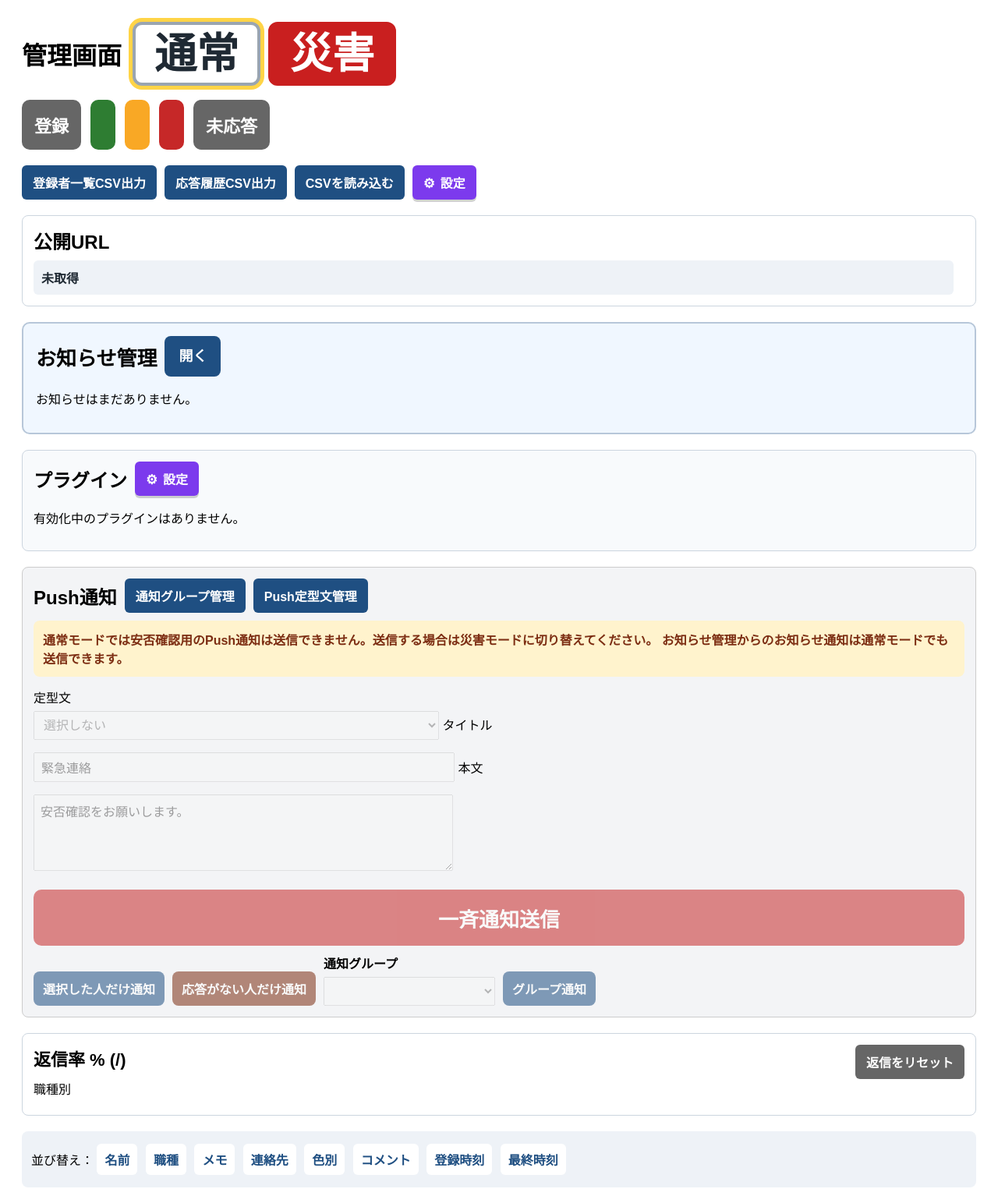
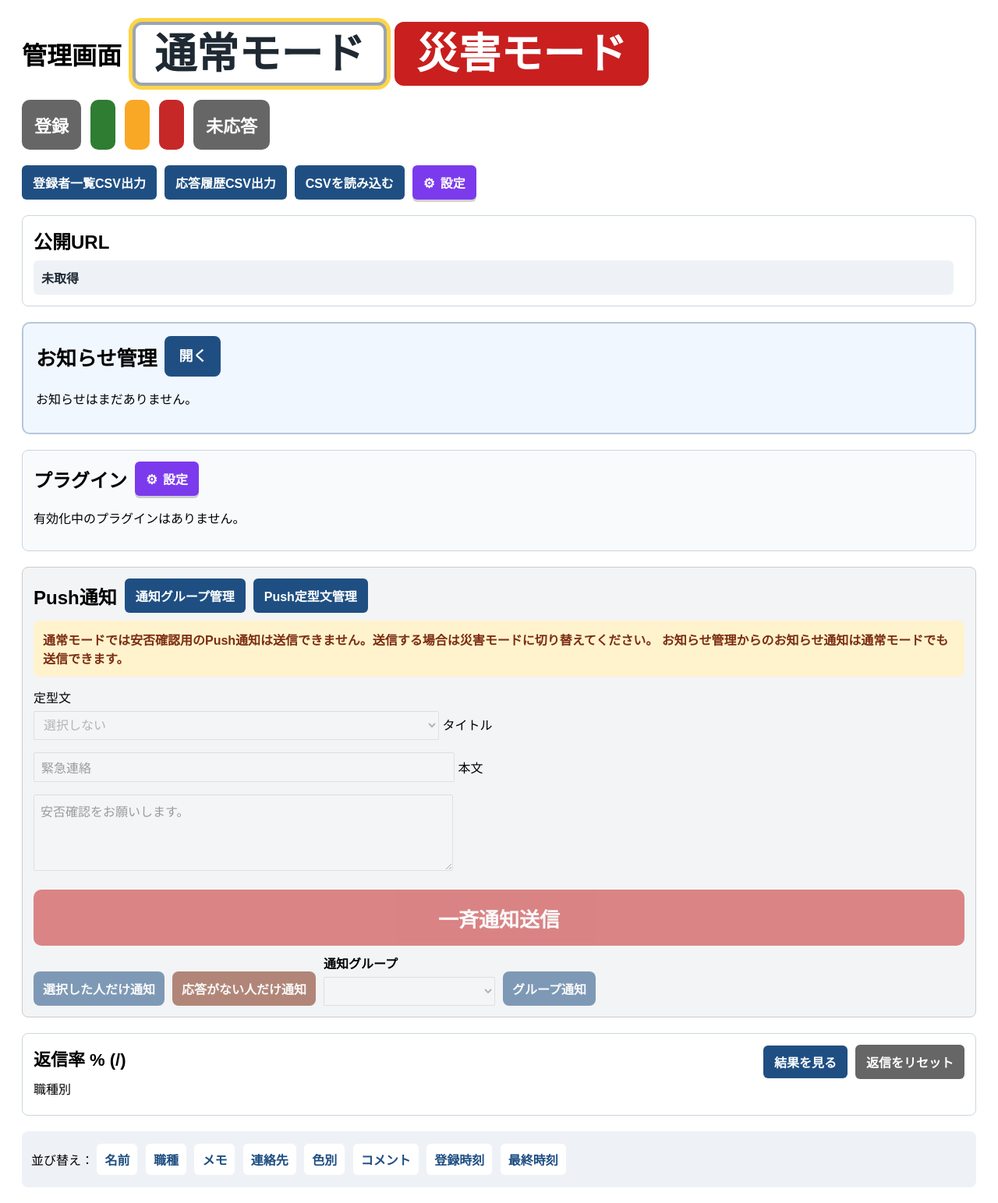
Before and after one commit to milknuts524/emergency-contact-system, a FastAPI app: template templates/admin.html in a window 1280 px wide. Shown: the top 1543 px of the page at 78% size. Run offline with FastAPI, Linux system fonts and the light colour scheme; the template is opened without the code that fills it, so the values that code supplies are empty; data comes from the database, SQL or seed files in the repository; some libraries are stand-ins or nearby versions.

Commit message:
Ver.1.5.2 Direct Access Block

```diff
--- a/main.py
+++ b/main.py
@@ -1389,6 +1389,23 @@
     )
 
 
+def get_registered_member_from_cookie(conn, request):
+    code = (request.cookies.get("member_code") or "").strip()
+    if not code:
+        return None
+    return conn.execute(
+        "SELECT * FROM members WHERE code = ? AND active = 1",
+        (code,)
+    ).fetchone()
+
+
+def require_registered_member(request, conn):
+    member = get_registered_member_from_cookie(conn, request)
+    if not member:
+        raise HTTPException(status_code=404, detail="Not found")
+    return member
+
+
 @app.get("/")
 def home(request: Request):
     response = templates.TemplateResponse(
@@ -1405,6 +1422,11 @@
 def staff_announcements(request: Request):
     now = datetime.now().isoformat(timespec="minutes").replace("T", " ")
     conn = get_conn()
+    try:
+        require_registered_member(request, conn)
+    except HTTPException:
+        conn.close()
+        raise
     rows = conn.execute(
         """
         SELECT
@@ -1546,7 +1568,7 @@
 
     conn.close()
 
-    return templates.TemplateResponse(
+    response = templates.TemplateResponse(
         request,
         "user.html",
         {
@@ -1564,6 +1586,13 @@
             "announcement_count": announcement_count,
         }
     )
+    response.set_cookie(
+        "member_code",
+        member["code"],
+        max_age=60 * 60 * 24 * 365 * 10,
+        samesite="lax",
+    )
+    return response
 
 
 @app.post("/user/{code}/push-subscribe")
@@ -2997,6 +3026,11 @@
 @app.get("/result")
 def result(request: Request):
     conn = get_conn()
+    try:
+        require_registered_member(request, conn)
+    except HTTPException:
+        conn.close()
+        raise
     dashboard_data = build_response_dashboard_data(conn)
     conn.close()
 
@@ -3007,6 +3041,19 @@
     )
 
 
+@app.get("/admin/result")
+def admin_result(request: Request, authorized: bool = Depends(check_admin)):
+    conn = get_conn()
+    dashboard_data = build_response_dashboard_data(conn)
+    conn.close()
+
+    return templates.TemplateResponse(
+        request,
+        "result.html",
+        dashboard_data
+    )
+
+
 @app.get("/admin/export/members.csv")
 def export_members_csv(authorized: bool = Depends(check_admin)):
     conn = get_conn()
--- a/templates/admin.html
+++ b/templates/admin.html
@@ -413,6 +413,25 @@
             align-items: center;
             justify-content: space-between;
         }
+        .response-rate-actions {
+            display: flex;
+            flex-wrap: wrap;
+            gap: 10px;
+            align-items: center;
+        }
+        .result-button {
+            display: inline-flex;
+            align-items: center;
+            justify-content: center;
+            min-height: 42px;
+            padding: 0 14px;
+            border-radius: 6px;
+            background: #1f4f82;
+            color: white;
+            font: inherit;
+            font-weight: bold;
+            text-decoration: none;
+        }
         .reset-response-button {
             padding: 10px 14px;
             border: none;
@@ -548,11 +567,11 @@
         <div class="mode-actions">
             <form method="post" action="/admin/mode">
                 <input type="hidden" name="mode" value="normal">
-                <button class="mode-button {% if disaster_mode != 'disaster' %}is-active{% endif %}" type="submit">通常</button>
+                <button class="mode-button {% if disaster_mode != 'disaster' %}is-active{% endif %}" type="submit">通常モード</button>
             </form>
             <form method="post" action="/admin/mode" onsubmit="return confirm('災害モードに切り替えますか？');">
                 <input type="hidden" name="mode" value="disaster">
-                <button class="mode-button disaster {% if disaster_mode == 'disaster' %}is-active{% endif %}" type="submit">災害</button>
+                <button class="mode-button disaster {% if disaster_mode == 'disaster' %}is-active{% endif %}" type="submit">災害モード</button>
             </form>
         </div>
     </div>
@@ -841,10 +860,13 @@
                 返信率 {{ response_summary["percent"] }}%
                 ({{ response_summary["responded"] }}/{{ response_summary["total"] }})
             </p>
-            <form method="post" action="/admin/responses/reset"
-                  onsubmit="return confirm('返信をリセットし、全員の状態を未返信に戻します。実行しますか？');">
-                <button class="reset-response-button" type="submit">返信をリセット</button>
-            </form>
+            <div class="response-rate-actions">
+                <a class="result-button" href="/admin/result">結果を見る</a>
+                <form method="post" action="/admin/responses/reset"
+                      onsubmit="return confirm('返信をリセットし、全員の状態を未返信に戻します。実行しますか？');">
+                    <button class="reset-response-button" type="submit">返信をリセット</button>
+                </form>
+            </div>
         </div>
         <div>
             職種別
```
Also changed, not shown: plugins/calendar/router.py (+9 -1 lines), plugins/phonebook/router.py (+6 -1 lines), plugins/phonebook/templates/phonebook.html (+6 -1 lines), plugins/viewer/router.py (+11 -1 lines), README.md, 1 other file.
